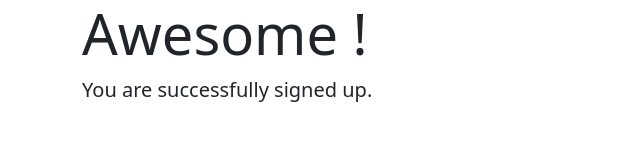
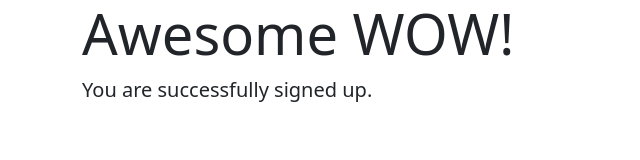
Before and after one commit to TahiraGhaffar/Newsletter-Signup, a website: page success.html in a window 1280 px wide. Shown: the whole page, without its empty margins (0-640 px from the left). Drawn offline with nearby package versions, Linux system fonts and the light colour scheme.

Commit message:
Changed message

```diff
--- a/success.html
+++ b/success.html
@@ -15,7 +15,7 @@
 
     <div class="jumbotron jumbotron-fluid">
         <div class="container">
-            <h1 class="display-4">Awesome !</h1>
+            <h1 class="display-4">Awesome WOW!</h1>
             <p class="lead">You are successfully signed up.</p>
         </div>
     </div>
```
Also changed, not shown: 1 other file.
